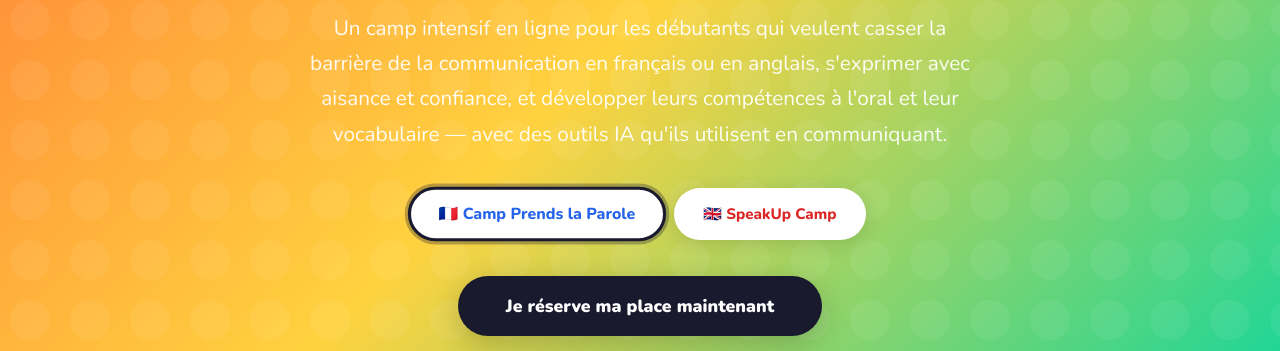
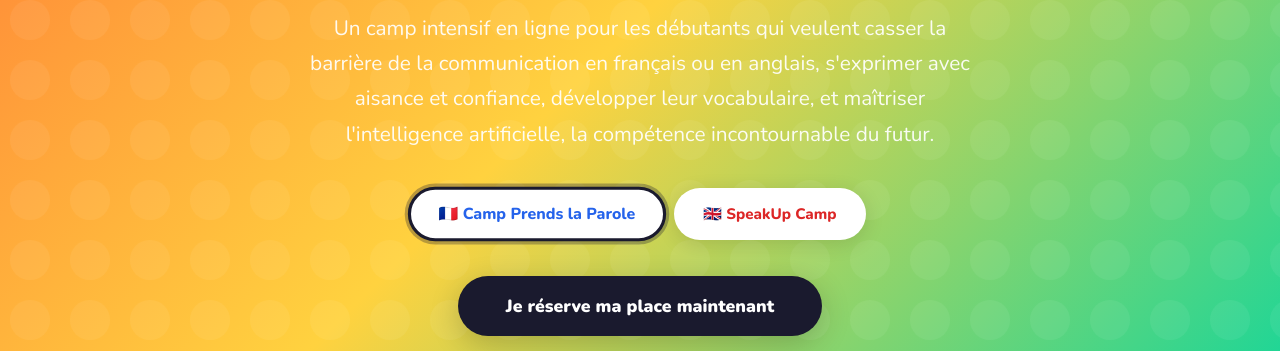
Before and after one commit to Creavot/summer-camp-french, a plain HTML site: page index.html in a window 1280 px wide. Shown: the part 430-781 px from the top of the page. Drawn offline with nearby package versions, Linux system fonts and the light colour scheme.

Commit message:
Fix hero-sub: remove dash, rephrase AI sentence

```diff
--- a/index.html
+++ b/index.html
@@ -306,7 +306,7 @@
     <span class="floating">🏆</span>
   </div>
   <h1 data-i18n="hero-h1">Ton enfant prend la parole.<br/><em>Pour de vrai. En 1 mois.</em></h1>
-  <p class="hero-sub" data-i18n="hero-sub">Un camp intensif en ligne pour les débutants qui veulent casser la barrière de la communication en français ou en anglais, s'exprimer avec aisance et confiance, et développer leurs compétences à l'oral et leur vocabulaire — avec des outils IA qu'ils utilisent en communiquant.</p>
+  <p class="hero-sub" data-i18n="hero-sub">Un camp intensif en ligne pour les débutants qui veulent casser la barrière de la communication en français ou en anglais, s'exprimer avec aisance et confiance, développer leur vocabulaire, et maîtriser l'intelligence artificielle, la compétence incontournable du futur.</p>
   <div class="hero-camps">
     <div class="camp-pill fr active" id="pill-fr">🇫🇷 Camp Prends la Parole</div>
     <div class="camp-pill en" id="pill-en">🇬🇧 SpeakUp Camp</div>
@@ -519,7 +519,7 @@ const T = {
     'nav-cta': "Je m'inscris",
     'hero-badge': "🔥 Juillet 2026, places limitées",
     'hero-h1': "Ton enfant prend la parole.<br/><em>Pour de vrai. En 1 mois.</em>",
-    'hero-sub': "Un camp intensif en ligne pour les débutants qui veulent casser la barrière de la communication en français ou en anglais, s'exprimer avec aisance et confiance, et développer leurs compétences à l'oral et leur vocabulaire — avec des outils IA qu'ils utilisent en communiquant.",
+    'hero-sub': "Un camp intensif en ligne pour les débutants qui veulent casser la barrière de la communication en français ou en anglais, s'exprimer avec aisance et confiance, développer leur vocabulaire, et maîtriser l'intelligence artificielle, la compétence incontournable du futur.",
     'hero-cta': "Je réserve ma place maintenant",
     'hero-urgency': "⚡ Tarif early bird : 1 000 DH jusqu'au 25 juin",
     'stat1': "enfants max par groupe", 'stat2': "sessions live en juillet", 'stat3': "en ligne, de partout", 'stat4': "langues au choix",
@@ -584,7 +584,7 @@ const T = {
     'nav-cta': "Sign up",
     'hero-badge': "🔥 July 2026, limited spots",
     'hero-h1': "Your child finds their voice.<br/><em>For real. In 1 month.</em>",
-    'hero-sub': "An intensive online camp for beginners who want to break through the communication barrier in French or English, express themselves with ease and confidence, and build their speaking skills and vocabulary — using AI tools as they communicate.",
+    'hero-sub': "An intensive online camp for beginners who want to break through the communication barrier in French or English, express themselves with ease and confidence, build their vocabulary, and master artificial intelligence, the essential skill of the future.",
     'hero-cta': "Reserve my spot now",
     'hero-urgency': "⚡ Early bird price: 1,000 DH until June 25",
     'stat1': "kids max per group", 'stat2': "live sessions in July", 'stat3': "online, from anywhere", 'stat4': "languages to choose from",
```
